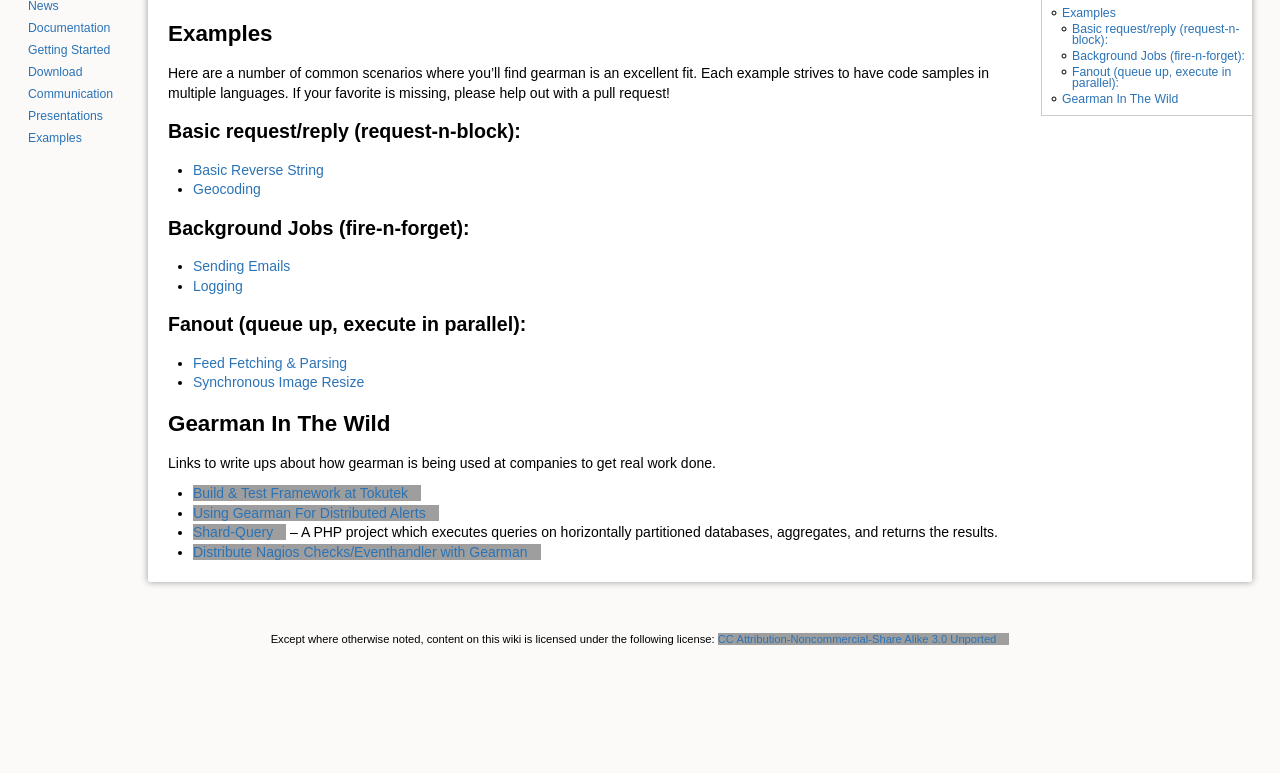
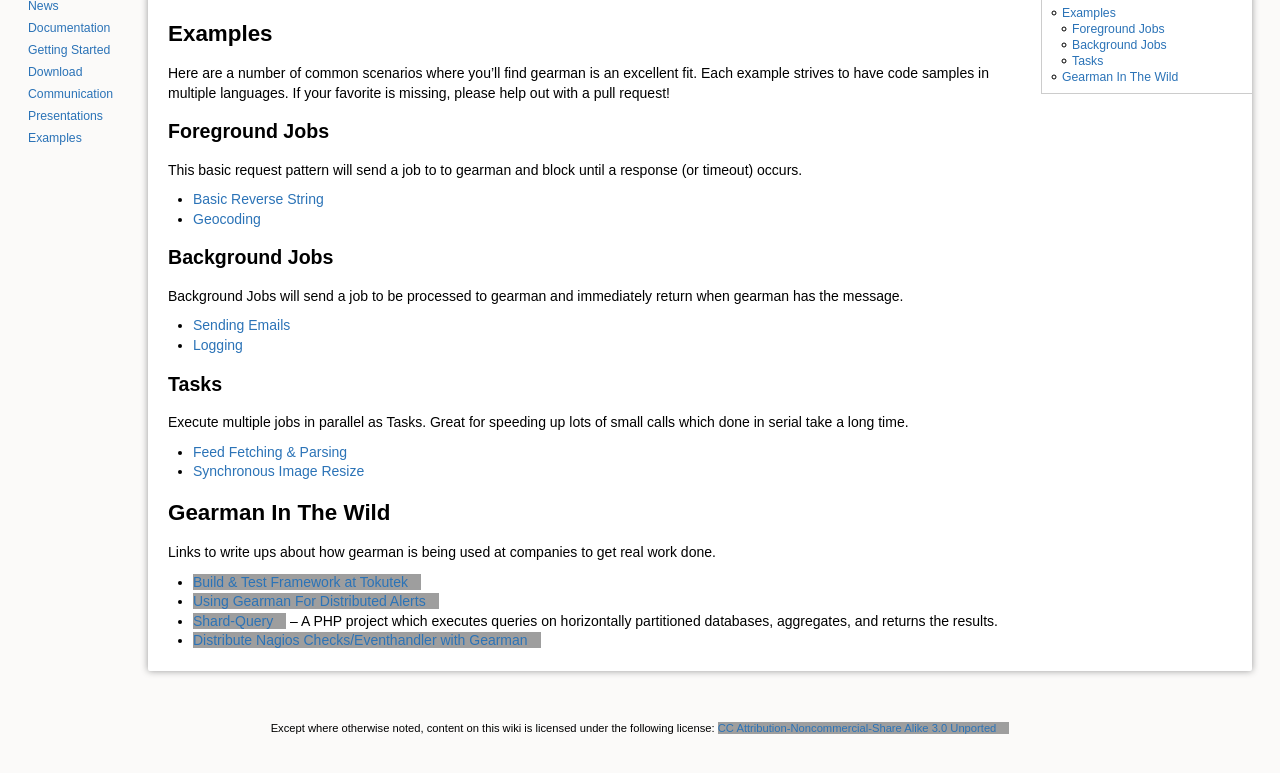
Before and after one commit to gearman/gearman.github.io, a Jekyll site: the page built from examples/index.md, in a window 1280 px wide, cut to the strip 341-1136 px from the top of the page. Shown: the top 773 px of the strip. Built offline with Jekyll 4.4.1, drawn with Linux system fonts in a browser that asks for light colours; before the commit the page ends 1047 px from its top, so only the background shows below that; grey boxes are pictures that could not be loaded.

Commit message:
More common nomenclature and brief descriptions

```diff
--- a/examples/index.md
+++ b/examples/index.md
@@ -9,17 +9,26 @@
 fit. Each example strives to have code samples in multiple languages. If your
 favorite is missing, please help out with a pull request!
 
-## Basic request/reply (request-n-block):
+## Foreground Jobs
+
+This basic request pattern will send a job to to gearman and block until
+a response (or timeout) occurs.
 
  * [Basic Reverse String]({{ site.baseurl }}/examples/reverse/)
  * [Geocoding]({{ site.baseurl }}/examples/geocoding/)
 
-## Background Jobs (fire-n-forget):
+## Background Jobs
+
+Background Jobs will send a job to be processed to gearman and immediately
+return when gearman has the message.
 
  * [Sending Emails]({{ site.baseurl }}/examples/send-emails/)
  * [Logging]({{ site.baseurl }}/examples/logging/)
 
-## Fanout (queue up, execute in parallel):
+## Tasks
+
+Execute multiple jobs in parallel as Tasks. Great for speeding up lots of small
+calls which done in serial take a long time.
 
  * [Feed Fetching & Parsing]({{ site.baseurl }}/examples/feed-fetch-parse/)
  * [Synchronous Image Resize]({{ site.baseurl }}/examples/image-resize/)
```
